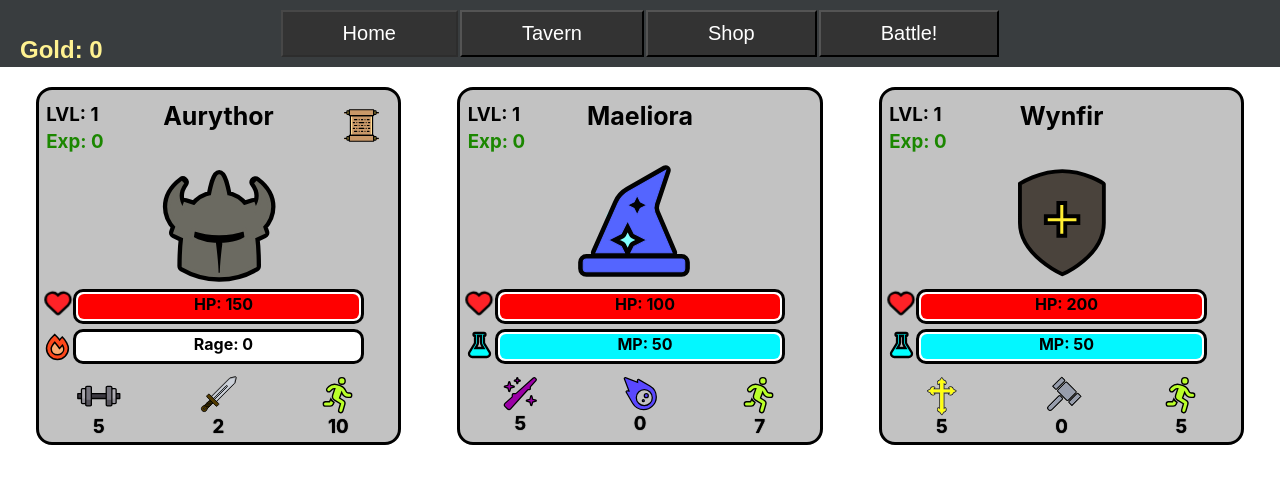
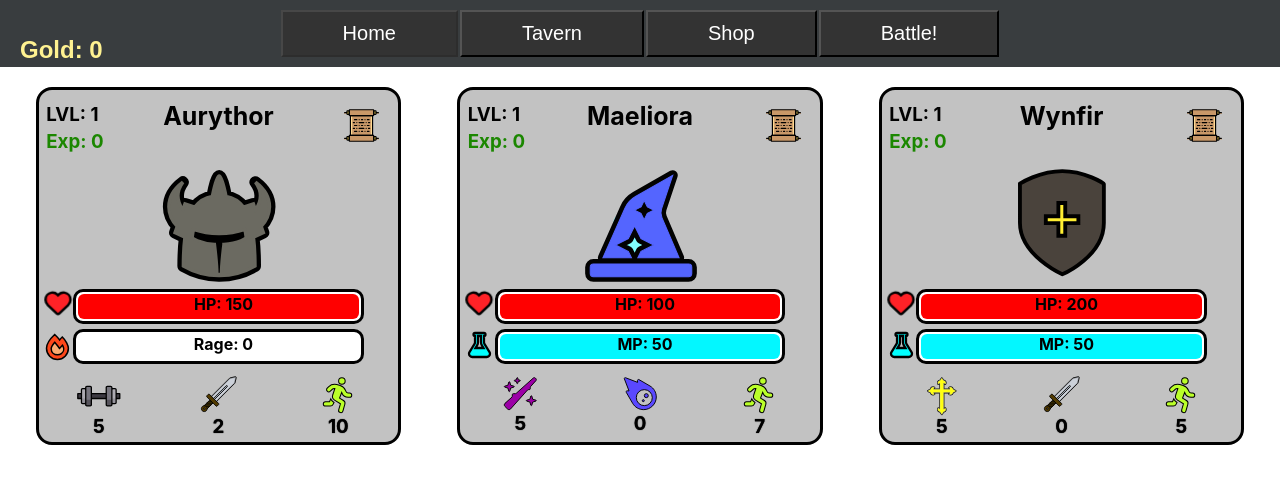
Before and after one commit to nicolas-momo/BM-Game, a React (Create React App) app: page / in a window 1280 px wide. Shown: the top 484 px of the page. Built offline with nearby package versions, Linux system fonts and the light colour scheme.

Commit message:
add styles.css em todos os Chars

```diff
--- a/src/Components/Characters/Mage.jsx
+++ b/src/Components/Characters/Mage.jsx
@@ -1,86 +1,58 @@
 import React from "react";
 import PropTypes from "prop-types";
 import { GenericBar } from "../Utility/GenericBar";
-import {ReactComponent as WizHat} from '../../Styles/svgs/wizardHat.svg'
+import { ReactComponent as WizHat } from '../../Styles/svgs/wizardHat.svg'
+import { ReactComponent as Scroll } from '../../Styles/svgs/scroll.svg'
 import { FontAwesomeIcon } from "@fortawesome/react-fontawesome";
-
+import { withRouter } from "react-router-dom";
+import '../../Styles/charStyle.css'
 
 export class Mage extends React.Component {
+  charMenu = () => {
+    const { history, statSheet: { id }  } = this.props;
+    history.push(`/char/${id}`);
+  }
   render() {
     const { statSheet } = this.props;
     const { hp, maxHp, stat, mp, maxMp, dmg, speed, exp, lvl, name } = statSheet;
-    const mystyle = {
-      position:'relative',
-      height: '22rem',
-      width: '25rem',
-      border: 'solid',
-      borderRadius: '1rem',
-      flexDirection: 'row',
-      backgroundColor: '#c2c2c2',
-      textAlign: 'center',
-      margin: '5%',
-    }
-    const iconStyle = {
-      stroke:'black',
-      strokeWidth: '20',
-    }
-    const gridStyle = {
-      width:'100%',
-      position:'absolute',
-      display: 'grid',
-      gridTemplateColumns: '1fr 1fr 1fr',
-      marginTop: '-7%',
-      top: '100%',
-      left: '50%',
-      transform: 'translate(-50%, -50%)'
-    }
-    const nameStyle = {
-      marginTop:'3%',
-      fontSize:'25px',
-      textAlign: 'center',
-      width:'60%',
-      height:'150%',
-      position: 'relative',
-      justifyContent:'start',
-      overflowWrap: 'break-word',
-      marginBottom:'10%',
-      color: 'black',
-      display: 'inline-block'
-    }
+
     return (
-      <div style={ mystyle }>
-        <div style={ { display: 'flex', width:'100%', justifyContent:'center', position: 'relative'} }>
-            <div style={ { position:'absolute', width:'100%',display: 'flex', flexDirection:'column', margin:'3%', textAlign: 'left', marginLeft:'6%', }}>
-              <h3 style={ { color: 'black', marginLeft:'5px', margin:'2px',} }>LVL: { lvl }</h3>
-              <h3 style={ { marginLeft:'5px', margin:'2px', color: '#1b8700',} }>Exp: { exp }</h3>
-            </div>
-            <h2 style={ nameStyle }>{ name }</h2>
+      <div className="cardContainer">
+        <div className="topContainer ">
+          <div className="lvlExpContainer">
+            <h3 className="lvlStyle">LVL: { lvl }</h3>
+            <h3 className="expStyle">Exp: { exp }</h3>
+          </div>
+          <h2 className="nameStyle">{ name }</h2>
         </div>
-        <div style={ { position:'absolute', left: '30%', top:'18.5%'} }>
-          <WizHat style={{width:'132px'}}/>
+        <div className="scrollStyle" onClick={this.charMenu}>
+          <Scroll className="charMenuIcon"/>
         </div>
-        <div style={{ position:'absolute', marginBottom:'-10%', width:'100%', top: '55%'}}>
+        <div className="iconContainer">
+          <WizHat className="svgIconStyle"/>
+        </div>
+        <div className="barsContainer">
           <GenericBar propValue={hp} propMaxValue={maxHp} propName={ 'HP' } color={ 'red' }/>
           <GenericBar propValue={mp} propMaxValue={maxMp} propName={ 'MP' } color={ '#03f7ff' } />
         </div>
-        <div style={gridStyle}>
-          <div style={{ position:'relative', }}>
-          <div style={iconStyle}>
-            <FontAwesomeIcon icon="wand-sparkles" size="2xl" style={{color: '#9b00a6'}} />
+        <div className="gridStyle">
+          <div className="gridItem">
+            <div className="iconStyle">
+              <FontAwesomeIcon icon="wand-sparkles" size="2xl" style={{color: '#9b00a6'}} />
+            </div>
+            <h3 className="statText">{ stat }</h3>
           </div>
-          <h3 style={ {color: 'black', marginTop: '2px', display: 'inline-block', textShadow:'0 0 1px black'  } }>{ stat }</h3>
-          </div>
-          <div style={{ position:'relative' }}>
-            <div style={iconStyle}>
+          <div className="gridItem">
+            <div className="iconStyle">
               <FontAwesomeIcon icon="meteor" flip="horizontal" size="2xl" style={{color: "#5a48ff"}} />
             </div>
-            <h3 style={ { color: 'black', marginTop: '2px', display: 'inline-block', textShadow:'0 0 1px black'  } }>{ dmg }</h3>
+            <h3 className="statText">{ dmg }</h3>
           </div>
-          <div style={{ position:'relative' }}>
-            <div style={iconStyle}>
+          <div className="gridItem">
+            <div className="iconStyle">
               <FontAwesomeIcon icon="running" size="2xl" style={{color: "#baff29", height:'35px'}} />
             </div>
-            <h3 style={ { color: 'black', marginTop: '2px', display: 'inline-block', textShadow:'0 0 1px black' } }>{ speed }</h3>
+            <h3 className="statText">{ speed }</h3>
           </div>
         </div>
       </div>
@@ -90,4 +62,9 @@ export class Mage extends React.Component {
 
 Mage.propTypes = {
   statSheet: PropTypes.object.isRequired,
+  history: PropTypes.shape({
+    push: PropTypes.func,
+  }).isRequired,
 }
+
+export default withRouter(Mage);
--- a/src/Components/Characters/Paladin.jsx
+++ b/src/Components/Characters/Paladin.jsx
@@ -1,88 +1,62 @@
 import React from "react";
 import PropTypes from "prop-types"
-// import paladinImage from "../../Images/paladin.png";
 import { GenericBar } from "../Utility/GenericBar";
-import {ReactComponent as PaladinShield} from '../../Styles/svgs/paladinShield.svg'
-import {ReactComponent as PaladinCross} from '../../Styles/svgs/paladinCross.svg'
-import {ReactComponent as PaladinHammer} from '../../Styles/svgs/paladinHammer.svg'
+import { ReactComponent as PaladinShield } from '../../Styles/svgs/paladinShield.svg'
+import { ReactComponent as PaladinCross } from '../../Styles/svgs/paladinCross.svg'
+// import { ReactComponent as PaladinHammer } from '../../Styles/svgs/paladinHammer.svg'
+import { ReactComponent as Sword } from '../../Styles/svgs/sword.svg'
 import { FontAwesomeIcon } from "@fortawesome/react-fontawesome";
+import { ReactComponent as Scroll } from '../../Styles/svgs/scroll.svg'
+import { withRouter } from "react-router-dom";
+import '../../Styles/charStyle.css'
 
-export class Paladin extends React.Component {
+class Paladin extends React.Component {
+  charMenu = () => {
+    const { history, statSheet: { id }  } = this.props;
+    history.push(`/char/${id}`);
+  }
+
   render() {
     const { statSheet } = this.props;
     const { hp, maxHp, stat, mp, maxMp, dmg, speed, exp, lvl, name } = statSheet;
-    const mystyle = {
-      position:'relative',
-      height: '22rem',
-      width: '25rem',
-      border: 'solid',
-      borderRadius: '1rem',
-      flexDirection: 'row',
-      backgroundColor: '#c2c2c2',
-      textAlign: 'center',
-      margin: '5%',
-    }
-    const iconStyle = {
-      stroke:'black',
-      strokeWidth: '20',
-    }
-    const gridStyle = {
-      width:'100%',
-      position:'absolute',
-      display: 'grid',
-      gridTemplateColumns: '1fr 1fr 1fr',
-      marginTop: '-7%',
-      top: '100%',
-      left: '50%',
-      transform: 'translate(-50%, -50%)'
-    }
-    const nameStyle = {
-      marginTop:'3%',
-      fontSize:'25px',
-      textAlign: 'center',
-      width:'60%',
-      height:'150%',
-      position: 'relative',
-      justifyContent:'start',
-      overflowWrap: 'break-word',
-      marginBottom:'10%',
-      color: 'black',
-      display: 'inline-block'
-    }
+
     return (
-        <div style={ mystyle }>
-          <div style={ { display: 'flex', width:'100%', justifyContent:'center', position: 'relative'} }>
-              <div style={ { position:'absolute', width:'100%',display: 'flex', flexDirection:'column', margin:'3%', textAlign: 'left', marginLeft:'6%', }}>
-                <h3 style={ { color: 'black', marginLeft:'5px', margin:'2px',} }>LVL: { lvl }</h3>
-                <h3 style={ { marginLeft:'5px', margin:'2px', color: '#1b8700',} }>Exp: { exp }</h3>
+      <div className="cardContainer">
+        <div className="topContainer ">
+          <div className="lvlExpContainer">
+            <h3 className="lvlStyle">LVL: { lvl }</h3>
+            <h3 className="expStyle">Exp: { exp }</h3>
           </div>
-                <h2 style={ nameStyle }>{ name }</h2>
+          <h2 className="nameStyle">{ name }</h2>
         </div>
-          <div style={ { position:'absolute', left: '30%', top:'18%'} }>
-            <PaladinShield style={{margin: '5%', width: '132px'}}/>
+        <div className="scrollStyle" onClick={this.charMenu}>
+          <Scroll className="charMenuIcon"/>
         </div>
-          <div style={{ position:'absolute', marginBottom:'-10%', width:'100%', top: '55%'}}>
+        <div className="iconContainer">
+          <PaladinShield className="svgIconStyle"/>
+        </div>
+        <div className="barsContainer">
           <GenericBar propValue={hp} propMaxValue={maxHp} propName={ 'HP' } color={ 'red' }/>
-            <GenericBar propValue={mp} propMaxValue={maxMp} propName={ 'MP' } color={ '#03f7ff' } />
+          <GenericBar propValue={mp} propMaxValue={maxMp} propName={ 'MP' } color={ '#03f7ff' }/>
         </div>
-          <div style={gridStyle}>
-          <div style={{ position:'relative' }}>
+        <div className="gridStyle">
+          <div className="gridItem">
             <div>
-              <PaladinCross style={{width: '45px', marginTop: '-4px', marginBottom:'-10px', }}/>
+              <PaladinCross className="statIcon"/>
             </div>
-            <h3 style={ { color: 'black', marginTop: '2px', display: 'inline-block', textShadow:'0 0 1px black' } }>{ stat }</h3>
+            <h3 className="statText">{ stat }</h3>
           </div>
-          <div style={{ position:'relative' }}>
+          <div className="gridItem">
             <div>
-             <PaladinHammer style={{width: '45px', marginBottom:'-14px', transform: 'rotate(45deg)' }}/>
+              <Sword className="dmgIcon"/>
             </div>
-            <h3 style={ { color: 'black', marginTop: '2px', display: 'inline-block', textShadow:'0 0 1px black' } }>{ dmg }</h3>
+            <h3 className="statText">{ dmg }</h3>
           </div>
-          <div style={{ position:'relative' }}>
-            <div style={iconStyle}>
+          <div className="gridItem">
+            <div className="iconStyle">
               <FontAwesomeIcon icon="running" size="2xl" style={{color: "#baff29", height:'35px'}} />
             </div>
-            <h3 style={ { color: 'black', marginTop: '2px', display: 'inline-block', textShadow:'0 0 1px black' } }>{ speed }</h3>
+            <h3 className="statText">{ speed }</h3>
           </div>
         </div>
       </div>
@@ -92,4 +66,8 @@ export class Paladin extends React.Component {
 
 Paladin.propTypes = {
   statSheet: PropTypes.object.isRequired,
+  history: PropTypes.shape({
+    push: PropTypes.func,
+  }).isRequired,
 }
+export default withRouter(Paladin);
--- a/src/Components/Characters/RandEnemy.jsx
+++ b/src/Components/Characters/RandEnemy.jsx
@@ -5,7 +5,7 @@ import Rand from "../../Images/Enemies/rand.png";
 import PropTypes from "prop-types";
 import { GenericBar } from "../Utility/GenericBar";
 import { FontAwesomeIcon } from "@fortawesome/react-fontawesome";
-import {ReactComponent as Sword} from '../../Styles/svgs/swordSvg.svg'
+import {ReactComponent as Sword} from '../../Styles/svgs/sword.svg'
 
 export class RandEnemy extends React.Component {
   state = {
--- a/src/Components/Utility/GenericChar.jsx
+++ b/src/Components/Utility/GenericChar.jsx
@@ -1,8 +1,8 @@
 import React from 'react';
 import PropTypes from "prop-types"
-import { Mage } from '../Characters/Mage';
+import Mage  from '../Characters/Mage';
 import Warrior from '../Characters/Warrior';
-import { Paladin } from '../Characters/Paladin';
+import Paladin from '../Characters/Paladin';
 import { RandEnemy } from '../Characters/RandEnemy';
 
 export class GenericChar extends React.Component {
--- a/src/Styles/Warrior.css
+++ b/src/Styles/charStyle.css
@@ -8,11 +8,15 @@
   background-color: #c2c2c2;
   text-align: center;
   margin: 5%;
+  -webkit-user-select: none; /* Safari */
+  -moz-user-select: none; /* Firefox */
+  -ms-user-select: none; /* IE10+/Edge */
+  user-select: none; /* Standard */
 }
 
 .iconStyle {
   stroke: black;
-  stroke-width: 20;
+  stroke-width: 15;
 }
 
 .gridStyle {
```
Also changed, not shown: src/Components/Characters/Warrior.jsx (+6 -5 lines), src/Styles/svgs/sword.svg (renamed from src/Styles/svgs/swordSvg.svg). Lines whose indentation alone changed are shown as unchanged.
